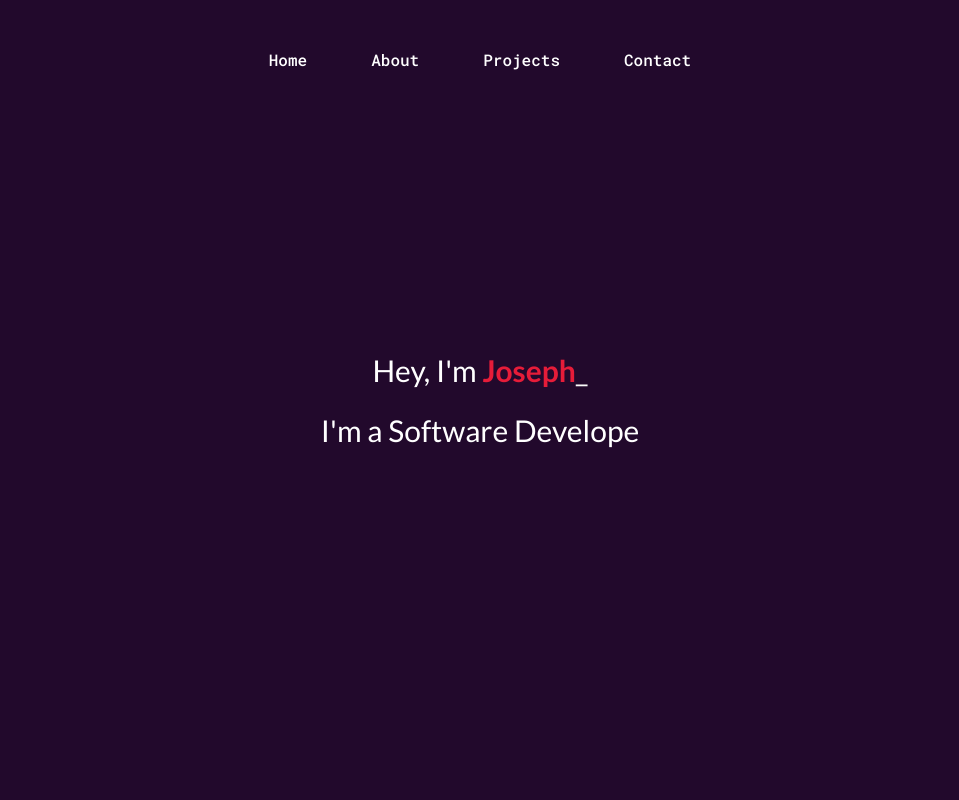
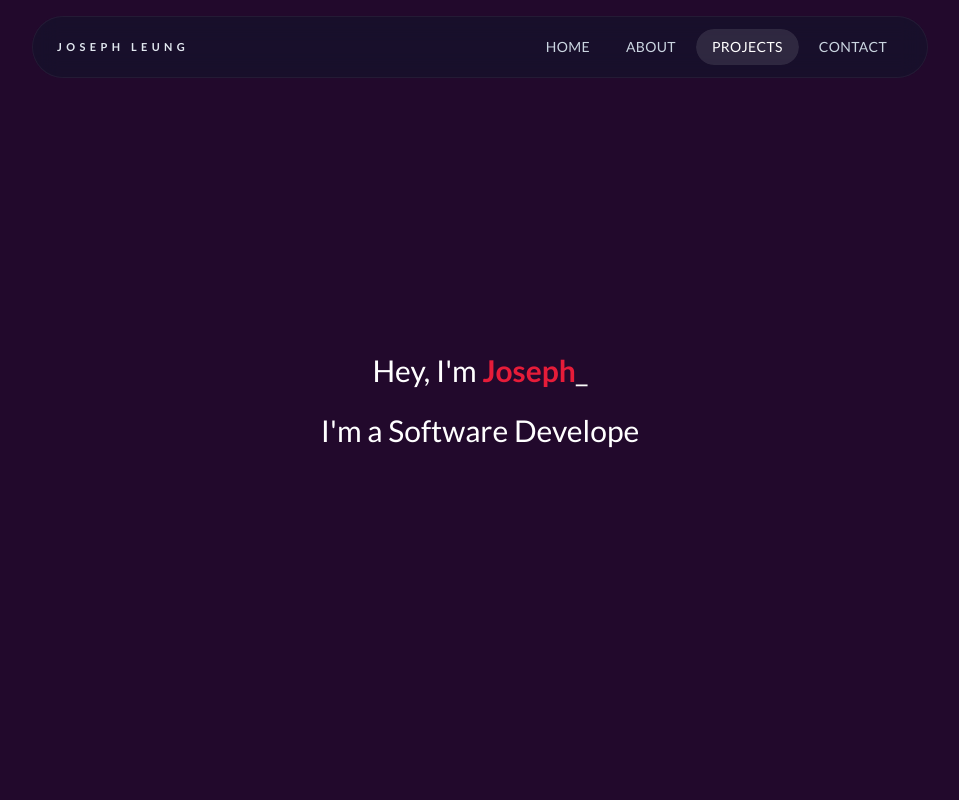
Before and after one commit to josephleungg/josephleungg.github.io, a Next.js app: page / in a window 1280 px wide. Shown: the top 800 px of the page, without its empty margins (160-1119 px from the left). Built offline with nearby package versions, Linux system fonts and the light colour scheme.

Commit message:
Updated menubar

```diff
--- a/components/MenuItem.js
+++ b/components/MenuItem.js
@@ -1,70 +1,46 @@
-import { motion, useMotionValue, useTransform } from 'framer-motion';
+import { motion } from 'framer-motion';
 import Link from 'next/link';
 import { cn } from '../lib/utils';
-import { usePathname } from "next/navigation";
+import { useState } from 'react';
 
-function mapRange(inputLower, inputUpper, outputLower, outputUpper) {
-    const INPUT_RANGE = inputUpper - inputLower;
-    const OUTPUT_RANGE = outputUpper - outputLower;
-
-    return (value) =>
-        outputLower + (((value - inputLower) / INPUT_RANGE) * OUTPUT_RANGE || 0);
-}
-
-function MenuItem({ link, handleTransition }) {
-    const x = useMotionValue(0);
-    const y = useMotionValue(0);
-    const textX = useTransform(x, (latest) => latest * 0.5);
-    const textY = useTransform(y, (latest) => latest * 0.5);
-
-    const pathname = usePathname();
+function MenuItem({ link, handleTransition, isActive }) {
+    const [isHovered, setIsHovered] = useState(false);
     const MotionLink = motion(Link);
 
-    const setTransform = (item, event, x, y) => {
-        const bounds = item.getBoundingClientRect();
-        const relativeX = event.clientX - bounds.left;
-        const relativeY = event.clientY - bounds.top;
-        const xRange = mapRange(0, bounds.width, -1, 1)(relativeX);
-        const yRange = mapRange(0, bounds.height, -1, 1)(relativeY);
-        x.set(xRange * 10);
-        y.set(yRange * 10);
-    };
-
     return (
-        <motion.li
-            onPointerMove={(event) => {
-                const item = event.currentTarget;
-                setTransform(item, event, x, y);
-            }}
-            onPointerLeave={() => {
-                x.set(0);
-                y.set(0);
-            }}
-            style={{ x, y }}
-        >
+        <li>
             <MotionLink
                 onClick={(e) => handleTransition(e, link.path)}
                 href={link.path}
                 className={cn(
-                    "relative font-roboto font-medium rounded-lg text-sm md:text-base py-2 px-4 transition-all duration-500 ease-out hover:bg-menuColor",
-                    pathname === link.path ? "font-extrabold text-secondary" : "hover-text-glow"
+                    "group relative block overflow-hidden rounded-full px-4 py-2 text-xs font-medium uppercase tracking-wide transition-colors duration-300 md:text-sm",
+                    isActive ? "text-white" : "text-slate-300 hover:text-white"
                 )}
+                onMouseEnter={() => setIsHovered(true)}
+                onMouseLeave={() => setIsHovered(false)}
             >
                 <motion.span
-                    style={{ x: textX, y: textY }}
-                    className="z-10 relative"
-                >
-                    {link.name}
-                </motion.span>
-                {pathname === link.path ? (
-                    <motion.div
-                        transition={{ type: "spring" }}
-                        layoutId="underline"
-                        className="absolute w-full h-full rounded-md left-0 bottom-0 bg-menuColor"
-                    />
-                ) : null}
+                    className="absolute inset-0 rounded-full bg-white/10"
+                    initial={false}
+                    animate={{
+                        opacity: isActive || isHovered ? 1 : 0,
+                        scale: isActive || isHovered ? 1 : 0.9
+                    }}
+                    transition={{ duration: 0.25, ease: "easeOut" }}
+                />
+                <span className="relative z-10">{link.name}</span>
+                <motion.span
+                    className="absolute inset-x-3 bottom-1 h-px rounded-full bg-gradient-to-r from-transparent via-white/70 to-transparent"
+                    initial={false}
+                    animate={{
+                        opacity: isHovered ? 1 : 0,
+                        scaleX: isHovered ? 1 : 0.5
+                    }}
+                    style={{ originX: 0.5 }}
+                    transition={{ duration: 0.2, ease: "easeOut" }}
+                />
             </MotionLink>
-        </motion.li>
+        </li>
     );
 }
 
--- a/components/menuBar.js
+++ b/components/menuBar.js
@@ -1,20 +1,18 @@
 'use client';
 import React, { useEffect, useState } from 'react';
 import MenuItem from './MenuItem';
-import { AnimatePresence } from 'framer-motion';
-import { useRouter } from "next/navigation";
+import { cn } from '../lib/utils';
 
-export default function MenuBar() {
-    const [isScrolling, setIsScrolling] = useState(false);
-
-    const links = [
+const MENU_LINKS = [
     { path: "#home", name: "Home" },
     { path: "#about", name: "About" },
     { path: "#projects", name: "Projects" },
     { path: "#contact", name: "Contact" }
 ];
 
-    const router = useRouter();
+export default function MenuBar() {
+    const [isScrolled, setIsScrolled] = useState(false);
+    const [activeSection, setActiveSection] = useState(MENU_LINKS[0].path);
 
     function sleep(ms) {
         return new Promise(resolve => setTimeout(resolve, ms));
@@ -25,7 +23,7 @@ export default function MenuBar() {
 
         const body = document.getElementById('content');
 
-        body.classList.add('page-transition');
+        body?.classList.add('page-transition');
         await sleep(300);
 
         // For hash links, scroll to the element
@@ -34,46 +32,101 @@ export default function MenuBar() {
         if (targetElement) {
             targetElement.scrollIntoView({ behavior: 'smooth' });
         }
+        setActiveSection(path);
+        if (typeof window !== 'undefined') {
+            window.history.replaceState(null, '', path);
+        }
 
         await sleep(300);
 
-        body.classList.remove('page-transition');
+        body?.classList.remove('page-transition');
     }
 
     useEffect(() => {
-        const handleScroll = () => {
-            const nav = document.querySelector('nav');
-            const maxScroll = 1000; // Adjust this value as needed
-            const scrollY = window.scrollY;
-            const opacity = Math.min(scrollY / maxScroll, 0.5);
-            const blur = Math.min(scrollY / maxScroll * 3, 2);
-            const boxShadow = `0 4px 6px rgba(0, 0, 0, ${opacity * 1})`; // Adjust shadow intensity as needed
-            nav.style.backgroundColor = `rgba(14, 4, 18, ${opacity})`;
-            nav.style.backdropFilter = `blur(${blur}px)`;
-            nav.style.webkitBackdropFilter = `blur(${blur}px)`;
-            nav.style.boxShadow = boxShadow;
+        const handleScrollState = () => {
+            setIsScrolled(window.scrollY > 12);
         };
 
-        window.addEventListener('scroll', handleScroll);
+        handleScrollState();
+        window.addEventListener('scroll', handleScrollState);
+
+        return () => {
+            window.removeEventListener('scroll', handleScrollState);
+        };
+    }, []);
+
+    useEffect(() => {
+        if (typeof window === 'undefined') return;
+
+        const sections = MENU_LINKS.map((link) => ({
+            path: link.path,
+            element: document.getElementById(link.path.replace('#', ''))
+        })).filter((item) => item.element);
+
+        if (!sections.length) return;
+
+        let ticking = false;
+
+        const updateActiveSection = () => {
+            const viewportCenter = window.scrollY + window.innerHeight / 2;
+            let nextSection = sections[0].path;
+
+            sections.forEach(({ path, element }) => {
+                if (!element) return;
+                const elementTop = element.offsetTop;
+                if (viewportCenter >= elementTop - 80) {
+                    nextSection = path;
+                }
+            });
+
+            setActiveSection((prev) => (prev === nextSection ? prev : nextSection));
+            ticking = false;
+        };
+
+        const handleScroll = () => {
+            if (!ticking) {
+                window.requestAnimationFrame(updateActiveSection);
+                ticking = true;
+            }
+        };
+
+        updateActiveSection();
+        window.addEventListener('scroll', handleScroll, { passive: true });
+        window.addEventListener('resize', handleScroll);
 
         return () => {
             window.removeEventListener('scroll', handleScroll);
+            window.removeEventListener('resize', handleScroll);
         };
     }, []);
 
     return (
-        <nav className="flex justify-center items-center py-8 md:py-12">
-            <ul className="flex gap-2 md:gap-8">
-                <AnimatePresence>
-                    {links.map((link, index) => (
+        <nav className="sticky top-8 z-50 mt-4 flex w-full justify-center px-4">
+            <div
+                className={cn(
+                    "flex w-full max-w-4xl items-center justify-between gap-4 rounded-full border px-6 py-3 transition-all duration-300",
+                    isScrolled
+                        ? "bg-slate-950/80 border-white/15 shadow-2xl shadow-black/20 backdrop-blur-xl"
+                        : "bg-slate-900/50 border-white/5 backdrop-blur-md"
+                )}
+            >
+                <a
+                    href="#home"
+                    className="text-[11px] font-semibold uppercase tracking-[0.4em] text-slate-200"
+                >
+                    Joseph Leung
+                </a>
+                <ul className="flex flex-1 items-center justify-end gap-1 text-xs md:text-sm">
+                    {MENU_LINKS.map((link) => (
                         <MenuItem
-                            key={index}
+                            key={link.path}
                             link={link}
                             handleTransition={handleTransition}
+                            isActive={activeSection === link.path}
                         />
                     ))}
-                </AnimatePresence>
                 </ul>
+            </div>
         </nav>
     );
 }
```
Lines whose indentation alone changed are shown as unchanged.
